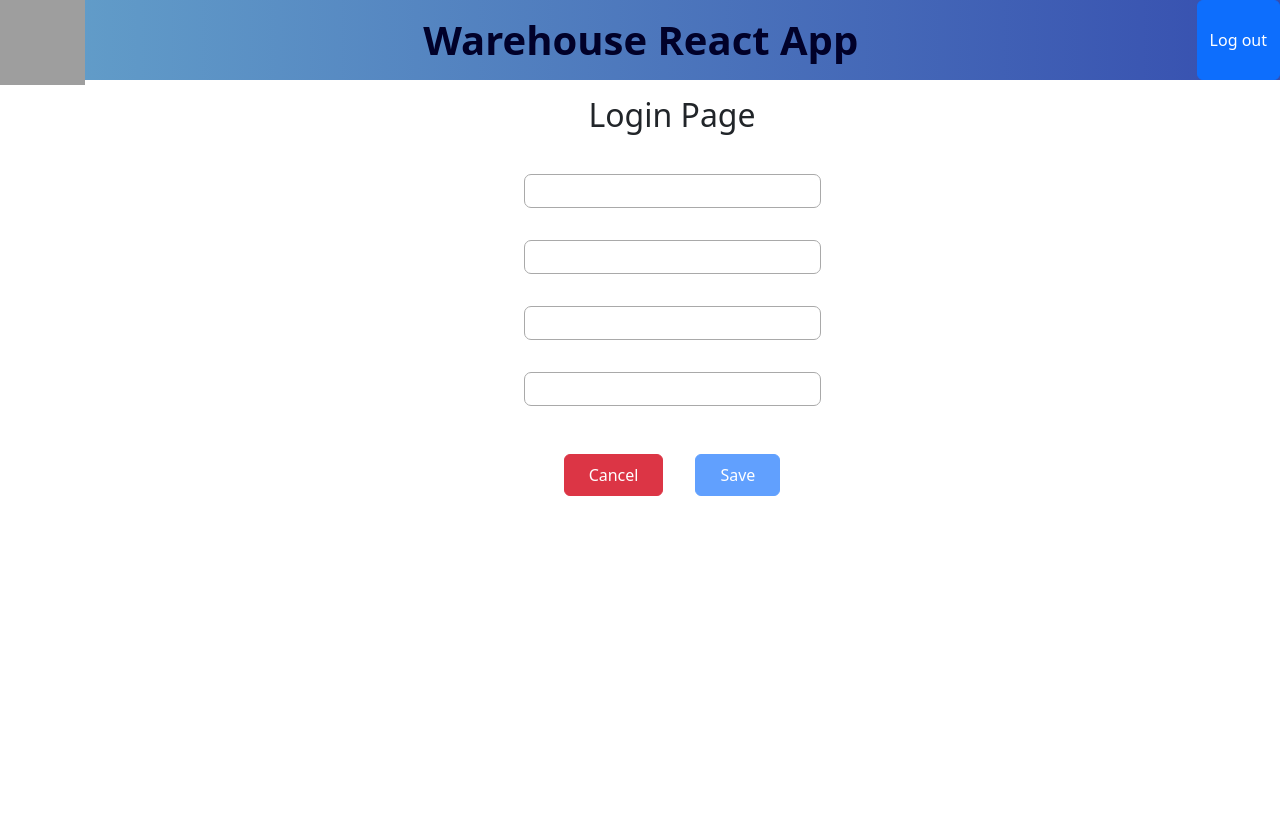
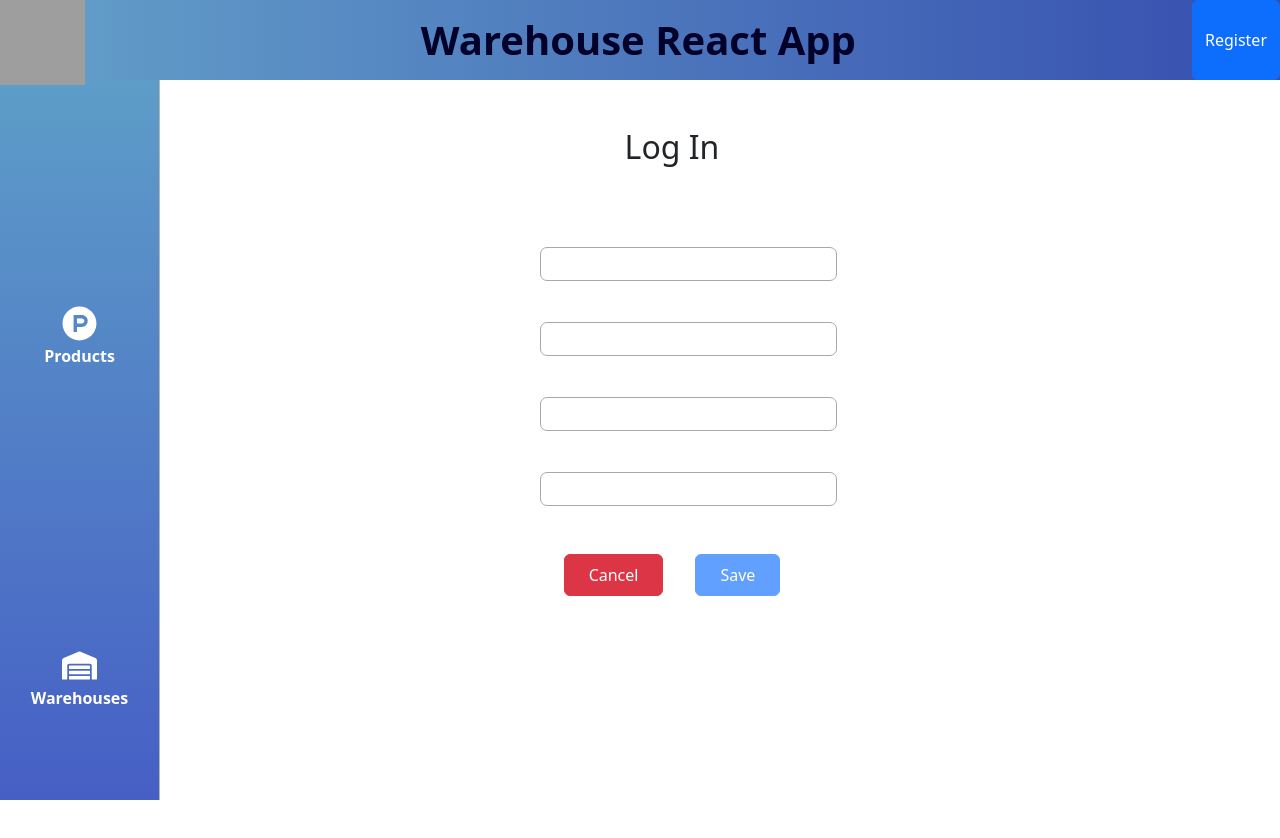
Before and after one commit to BoyanK95/FinalProject_yara_internship2023, a React (Create React App) app in the folder my_warehouse_app/: page /login in a window 1280 px wide. Shown: the top 838 px of the page. Before the commit the page ends 800 px from the top, so only its background shows below. Built offline with nearby package versions, Linux system fonts and the light colour scheme; grey boxes are pictures that could not be loaded.

Commit message:
Refactored TopHeader to guide to register. Added CustomForm to register
Added styles and isLogged in to TopHeader component

```diff
--- a/my_warehouse_app/src/components/Form/CustomForm.js
+++ b/my_warehouse_app/src/components/Form/CustomForm.js
@@ -3,8 +3,11 @@ import Button from 'react-bootstrap/Button';
 import useInput from '../../hooks/use-input';
 import classes from './Form.module.css';
 import isNotEmpty from '../../hooks/isNotEmpty';
+import {useHistory} from 'react-router-dom'
 
 const CustomForm = (props) => {
+    const history = useHistory()
+
     const {
         value: firstInput,
         isValid: firstInputIsValid,
@@ -33,18 +36,18 @@ const CustomForm = (props) => {
     } = useInput(isNotEmpty);
 
     const {
-        value: numberInput,
-        isValid: numberInputIsValid,
-        hasError: numberInputHasError,
-        valueChangeHandler: numberInputHandler,
-        inputBlurHandler: numberBlurHandler,
-        reset: resetNumberInput
+        value: fourthInput,
+        isValid: fourthInputIsValid,
+        hasError: fourthInputHasError,
+        valueChangeHandler: fourthInputHandler,
+        inputBlurHandler: fourthInputBlurHandler,
+        reset: resetFourthInput
     } = useInput(isNotEmpty);
 
     let formIsValid = false;
     // console.log(formIsValid);
 
-    if (firstInputIsValid && secondInputIsValid && thirdInputIsValid && numberInputIsValid) {
+    if (firstInputIsValid && secondInputIsValid && thirdInputIsValid && fourthInputIsValid) {
         formIsValid = true;
     }
 
@@ -58,7 +61,7 @@ const CustomForm = (props) => {
         console.log(firstInput);
         console.log(secondInput);
         console.log(thirdInput);
-        console.log(numberInput);
+        console.log(fourthInput);
 
         // const id = Math.floor(Math.random() * 100000);
         // props.onSubmit({
@@ -66,7 +69,7 @@ const CustomForm = (props) => {
         //     firstTd: firstInput,
         //     secondTd: secondInput,
         //     thirdTd: thirdInput,
-        //     numberTd: numberInput
+        //     numberTd: fourthInput
         // });
 
         resetHandler();
@@ -76,13 +79,15 @@ const CustomForm = (props) => {
         resetFirstInput();
         resetSecondInput();
         resetThirdInput();
-        resetNumberInput();
+        resetFourthInput();
+
+        history.push('/')
     }
 
     const regionInputClass = !firstInputHasError ? classes.input : classes.error;
     const calendarInputClass = !secondInputHasError ? classes.input : classes.error;
     const varietyInputClass = !thirdInputHasError ? classes.input : classes.error;
-    const numberInputClass = !numberInputHasError ? classes.input : classes.error;
+    const numberInputClass = !fourthInputHasError ? classes.input : classes.error;
 
     return (
         <>
@@ -122,8 +127,8 @@ const CustomForm = (props) => {
                     <label htmlFor='variety'>{props.thirdLabel}</label>
                     <input
                         className={varietyInputClass}
-                        type='text'
-                        name='variety'
+                        type='password'
+                        name='password'
                         onBlur={thirdInputBlurHandler}
                         onChange={thirdInputHandler}
                         value={thirdInput}
@@ -133,17 +138,17 @@ const CustomForm = (props) => {
                     )}
                 </div>
                 <div className={classes.container}>
-                    <label htmlFor={props.numberLabel}>{props.numberLabel}</label>
+                    <label htmlFor={props.numberLabel}>{props.fourthLabel}</label>
                     <input
                         className={numberInputClass}
-                        type='number'
-                        name='numberInput'
-                        onBlur={numberBlurHandler}
-                        onChange={numberInputHandler}
-                        value={numberInput}
+                        type='password'
+                        name='fourthInput'
+                        onBlur={fourthInputBlurHandler}
+                        onChange={fourthInputHandler}
+                        value={fourthInput}
                     />
-                    {numberInputHasError && (
-                        <p className={classes.errorText}>Value of {props.numberLabel} is required!</p>
+                    {fourthInputHasError && (
+                        <p className={classes.errorText}>Value of {props.fourthLabel} is required!</p>
                     )}
                 </div>
                 <div className={classes.btnContainer}>
--- a/my_warehouse_app/src/components/Form/Form.module.css
+++ b/my_warehouse_app/src/components/Form/Form.module.css
@@ -1,3 +1,7 @@
+label{
+    margin: 1rem;
+}
+
 .form {
     padding: 2rem;
     text-align: center;
@@ -18,7 +22,7 @@
 input {
     border-radius: 7px;
     border: none;
-    margin-left: 1em;
+    margin-left: 1rem;
     padding: 0.25rem 2rem;
 }
 
--- a/my_warehouse_app/src/components/Layout/SideNavBar/SideNavBar.js
+++ b/my_warehouse_app/src/components/Layout/SideNavBar/SideNavBar.js
@@ -1,5 +1,5 @@
 import { NavLink } from 'react-router-dom';
-import { FaTable, FaWpforms } from 'react-icons/fa';
+import { FaProductHunt, FaWarehouse } from 'react-icons/fa';
 import classes from './SideNavBar.module.css'
 
 const SideNavbar = () => {
@@ -10,7 +10,7 @@ const SideNavbar = () => {
                     <li>
                         <NavLink activeClassName={classes.active} to='/products'>
                             <div>
-                                <FaWpforms />
+                                <FaProductHunt size={35}/>
                                 <p>Products</p>
                             </div>
                         </NavLink>
@@ -18,7 +18,7 @@ const SideNavbar = () => {
                     <li>
                         <NavLink activeClassName={classes.active} to='/warehouses'>
                             <div>
-                                <FaTable />
+                                <FaWarehouse size={35}/>
                                 <p>Warehouses</p>
                             </div>
                         </NavLink>
--- a/my_warehouse_app/src/components/Layout/SideNavBar/SideNavBar.module.css
+++ b/my_warehouse_app/src/components/Layout/SideNavBar/SideNavBar.module.css
@@ -2,7 +2,7 @@
     display: flex;
     flex-direction: column;
     justify-content: space-between;
-    width: 8rem;
+    width: 10rem;
     height: calc(100vh - 5rem);
     box-sizing: border-box;
     border-right: 0.5px solid rgb(182, 182, 182);
--- a/my_warehouse_app/src/components/Layout/TopHeader/TopHeader.js
+++ b/my_warehouse_app/src/components/Layout/TopHeader/TopHeader.js
@@ -1,15 +1,25 @@
 import LogoImg from '../../LogoImg/LogoImg'
 import Button from 'react-bootstrap/Button';
 import classes from './TopHeader.module.css'
+import { useState } from 'react';
+import { useHistory } from "react-router-dom";
+
 
 
 const TopHeader = (props) => {
+    const [isLoggedIn, setIsLoggedIn] = useState(false)
+    const history = useHistory()
+
+    function navigateRegister() {
+        history.push('/register')
+    }
+
     return (
         <header>
             <div className={classes.background}>
                 <LogoImg />
                 <h1>Warehouse React App</h1>
-                <Button>Log out</Button>
+                {isLoggedIn ? <Button>Log out</Button> : <Button onClick={navigateRegister}>Register</Button>}
             </div>
         </header>
     );
--- a/my_warehouse_app/src/components/LogoImg/LogoImg.module.css
+++ b/my_warehouse_app/src/components/LogoImg/LogoImg.module.css
@@ -11,7 +11,3 @@
     margin: 0;
     border-radius: 7px;
 }
-
-.logoContainer:hover {
-    box-shadow: inset -4px -4px 7px #051d4e3a;
-}
--- a/my_warehouse_app/src/pages/LoginPage/LoginPage.js
+++ b/my_warehouse_app/src/pages/LoginPage/LoginPage.js
@@ -4,7 +4,7 @@ function LoginPage() {
     return (
         <div className="centered">
             <div>
-                <h2>Login Page</h2>
+                <h2>Log In</h2>
             </div>
             <div>
                 <CustomForm />
--- a/my_warehouse_app/src/pages/RegistrationPage/RegistrationPage.js
+++ b/my_warehouse_app/src/pages/RegistrationPage/RegistrationPage.js
@@ -1,7 +1,15 @@
+import CustomForm from "../../components/Form/CustomForm";
+import './RegistrationPage.module.css'
+
 function RegistrationPage() {
+
     return (
         <div className="centered">
-            <h1>Registration Page</h1>
+            <h2>Register here:</h2>
+            <CustomForm firstLabel='Username:' secondLabel='E-mail@:' thirdLabel='Password:' fourthLabel='Confirm-Password:'/>
+            <div>
+                <p>Are you already registered?</p>
+            </div>
         </div>
     );
 }
--- /dev/null
+++ b/my_warehouse_app/src/pages/RegistrationPage/RegistrationPage.module.css
@@ -0,0 +1,4 @@
+h2 {
+    padding: 2rem;
+
+}
--- a/my_warehouse_app/src/pages/WarehousesPage/WarehouseMovementsPage.js
+++ b/my_warehouse_app/src/pages/WarehousesPage/WarehouseMovementsPage.js
@@ -1,7 +1,7 @@
 function WarehouseMovementsPage() {
     return (
         <div className="centered">
-            <h1>Waregouses Page</h1>
+            <h1>Warehouses Page</h1>
         </div>
     );
 }
```
